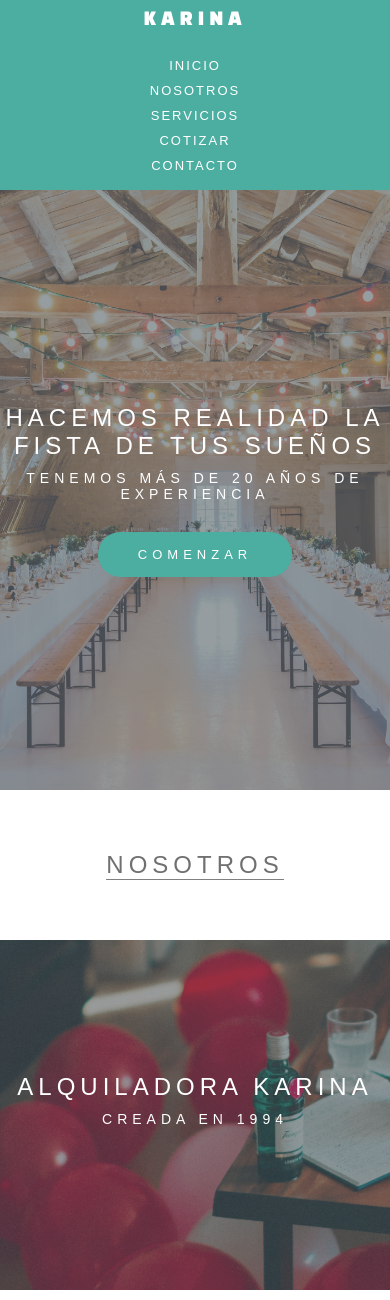
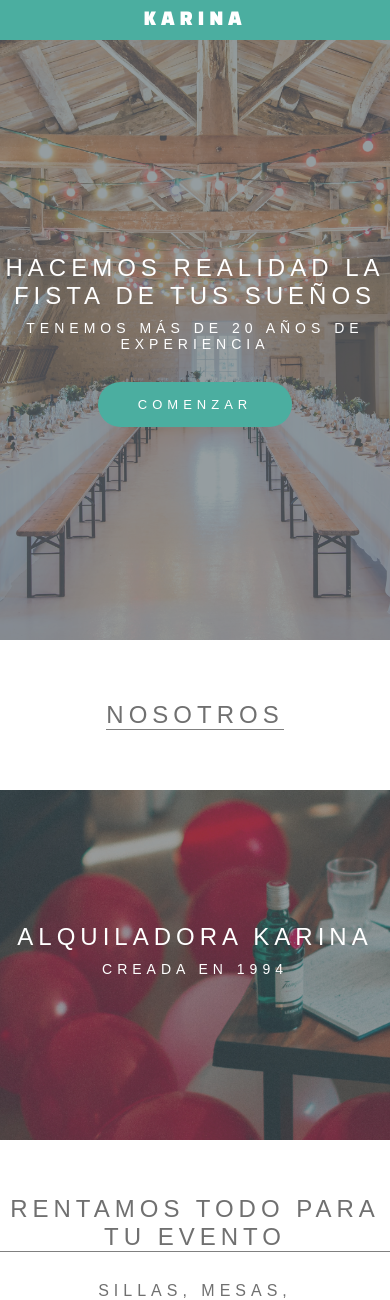
Before and after one commit to Emanyel/TITULACION2, a PHP site: page /Alquiladora/index.html in a window 390 px wide. Shown: the top 1300 px of the page. Run offline with PHP 8.4, Linux system fonts and the light colour scheme; some web fonts are replaced.

Commit message:
CORRECCIONES

```diff
--- a/Alquiladora/css/estilos.css
+++ b/Alquiladora/css/estilos.css
@@ -175,6 +175,7 @@ a{
     width: 500px;
     border: 1px solid #707070;
     margin-top: 50px;
+    border-radius: 15px;
 }
 
 .p-form{
--- a/Alquiladora/css/grid.css
+++ b/Alquiladora/css/grid.css
@@ -124,76 +124,21 @@
     }
 }
 
-
-/*@media screen and (max-width: 1320px){
-
-    .formulario{
-        display: flex;
-        justify-content: center;
-        align-items: center;
-        flex-direction: column;
-        width: 300px;
-        border: 1px solid #707070;
-        margin-top: 50px;
-    }
-
-    #nombre, #correo, #mensaje{
-        width: 200px;
-        margin: 20px 0px;
-    }
-
-    #mensaje{
-        height: 100px;
-    }
-
-    .nav-logo{
-        display: flex;
-        align-items: center;
-        justify-content: center;
-    }
-
-    .nav-link{
-        display: flex;
-        align-items: center;
-        justify-content: center;
-    }
-
-    .p-servicios{
-        margin-top: 15px;
-        margin-bottom: 25px;
-        text-align: center;
-    }
-
-    .container > div{
-        padding: 0px 0px;
-    }
-
-    .container{
-        grid-template-columns: 1fr 1fr;
-        grid-template-rows: 40px 40px 600px 150px 350px 300px 400px 400px 50px 250px 700px;
-        grid-template-areas:
-        "nav-logo nav-logo"
-        "nav-link nav-link"
-        "landing landing"
-        "vacio vacio"
-        "nosotros-1 nosotros-1"
-        "nosotros-2 nosotros-2"
-        "servicios-1 servicios-1"
-        "servicios-2 servicios-2"
-        "servicios-3 servicios-3"
-        "cotizar cotizar"
-        "contacto contacto"
-        ;
-    }
-}*/
-
 @media screen and (max-width: 600px){
     .container{
-        grid-template-rows: 40px 150px 600px 150px 350px 300px 400px 400px 400px 250px 700px;
-    }
-
-    .nav-link{
-        flex-direction: column;
+        grid-template-columns: 100%;
+        grid-template-rows: 40px 600px 150px 350px 300px 400px 400px 400px 250px 700px;
+        grid-template-areas:
+        "nav-logo"
+        "landing"
+        "vacio"
+        "nosotros-1"
+        "nosotros-2"
+        "servicios-1"
+        "servicios-2"
+        "servicios-3"
+        "cotizar"
+        "contacto";
     }
 
     .a-link{
@@ -203,4 +148,9 @@
     .img-servicios{
         width: 200px;
     }
+
+    .nav-link{
+        display: none;
+    }
+
 }
--- a/Alquiladora/index.html
+++ b/Alquiladora/index.html
@@ -93,6 +93,9 @@
               <script>
               new WOW().init();
               </script>
+
+    <script src="../Alquiladora/js/boton.js"></script>
+
 </body>
 
 </html>
```
